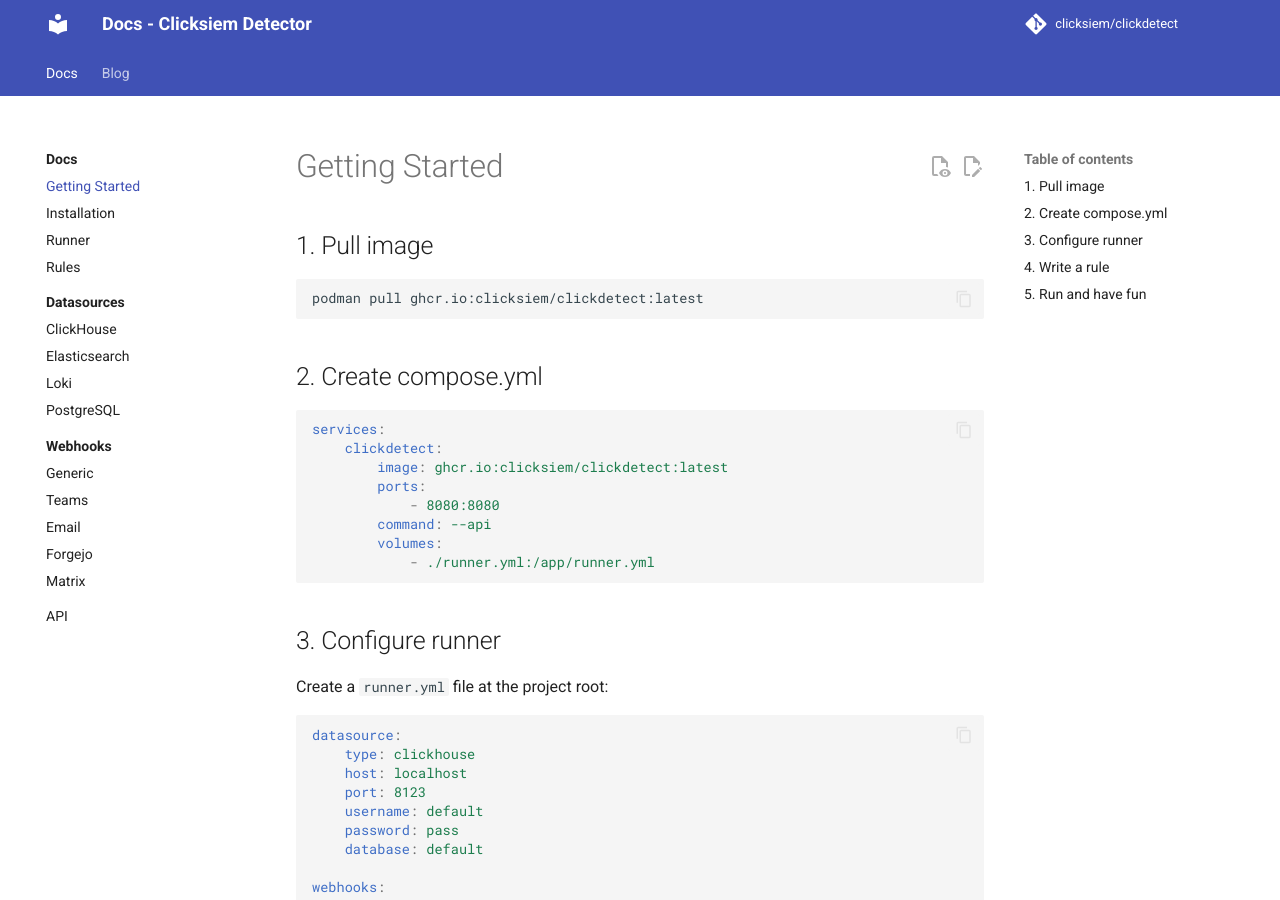
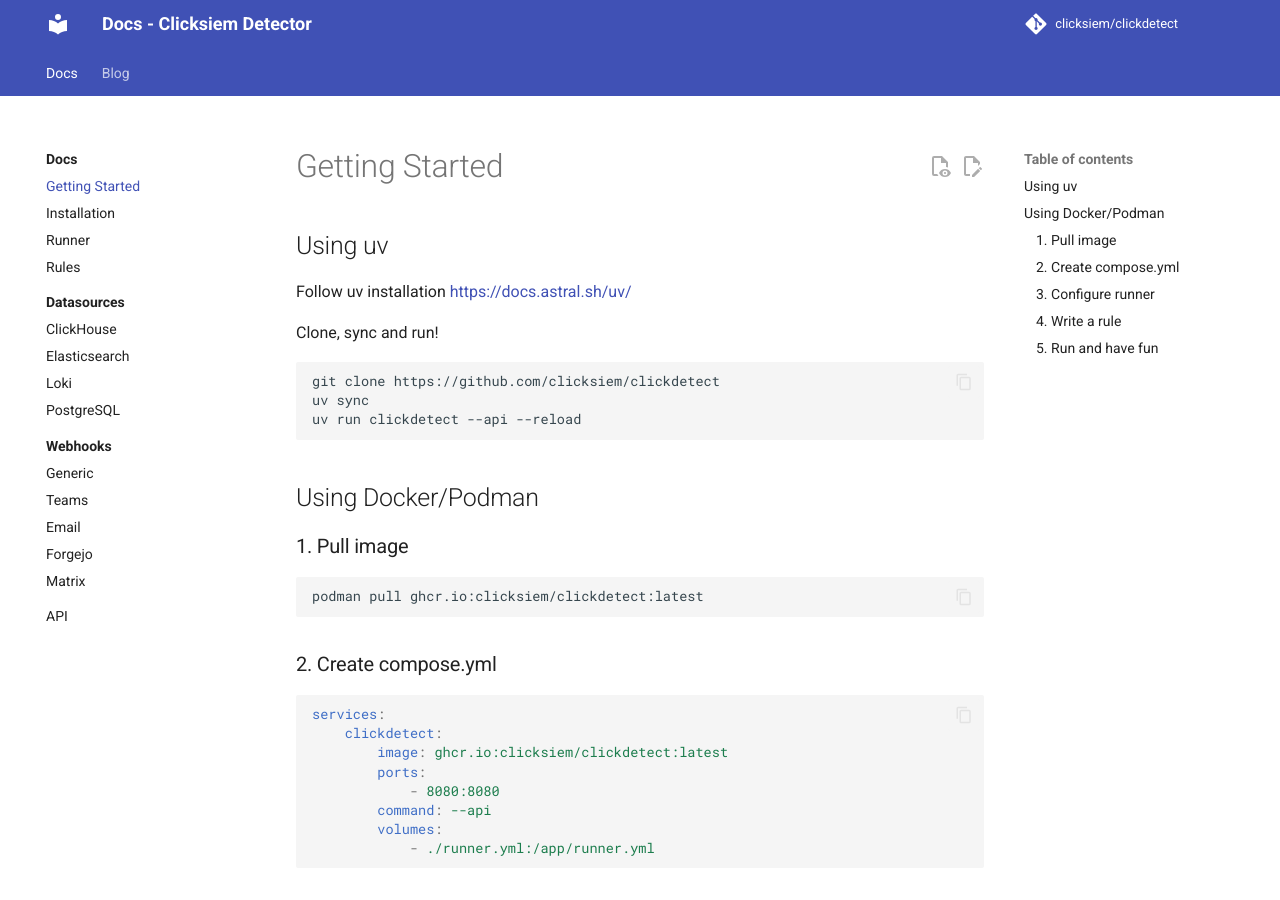
Before and after one commit to clicksiem/clickdetect, an MkDocs documentation site: the page built from docs/docs/getting-started.md, in a window 1280 px wide and 900 px high. Built offline with MkDocs 1.6.1 and Material for MkDocs 9.7.7, drawn with Linux system fonts in a browser that asks for light colours; plug-ins that fetch from the network failed and are left out; comment, search, counter and statistics services are not loaded.

````diff
--- a/docs/docs/getting-started.md
+++ b/docs/docs/getting-started.md
@@ -1,12 +1,26 @@
 # Getting Started
 
-## 1. Pull image
+## Using uv
+
+Follow uv installation [https://docs.astral.sh/uv/](https://docs.astral.sh/uv/)
+
+Clone, sync and run!
+
+```sh
+git clone https://github.com/clicksiem/clickdetect
+uv sync
+uv run clickdetect --api --reload
+```
+
+## Using Docker/Podman
+
+### 1. Pull image
 
 ```sh
 podman pull ghcr.io:clicksiem/clickdetect:latest
 ```
 
-## 2. Create compose.yml
+### 2. Create compose.yml
 
 ```yaml
 services:
@@ -19,7 +33,7 @@ services:
             - ./runner.yml:/app/runner.yml
 ```
 
-## 3. Configure runner
+### 3. Configure runner
 
 Create a `runner.yml` file at the project root:
 
@@ -62,7 +76,7 @@ detectors:
 
 See the [Runner](runner.md) page for the full configuration reference.
 
-## 4. Write a rule
+### 4. Write a rule
 
 Create a rule file (e.g. `rules/brute_force.yml`):
 
@@ -90,7 +104,7 @@ rule: |-
 
 See the [Rules](rules.md) page for all rule fields and the available Jinja2 template variables.
 
-## 5. Run and have fun
+### 5. Run and have fun
 
 ```sh
 podman compose up -d
````
Also changed, not shown: docs/docs/installation.md (+2 -0 lines), README.md.
